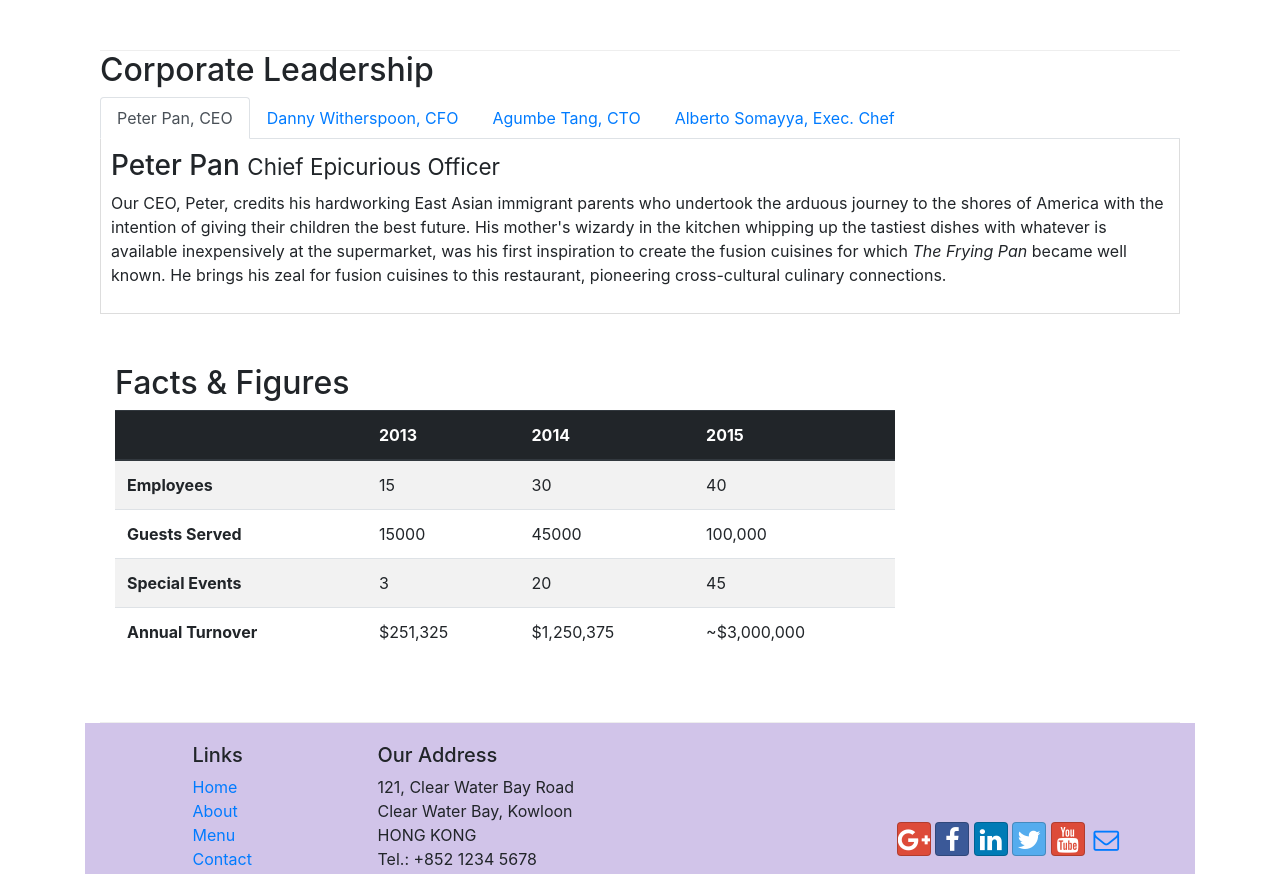
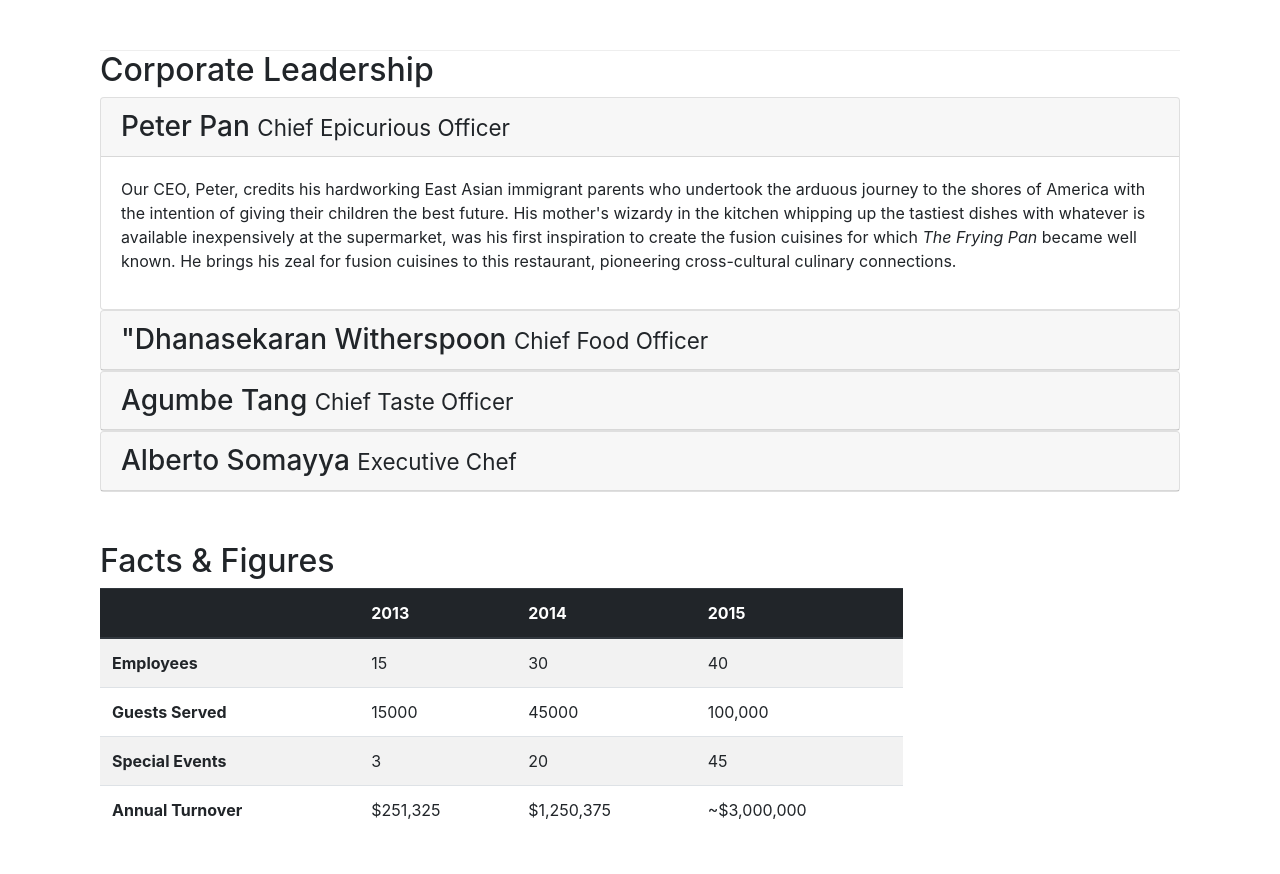
Before and after one commit to kd0007/bootstrap4, a website: page aboutus.html in a window 1280 px wide. Shown: the part 921-1795 px from the top of the page. Drawn offline with nearby package versions, Linux system fonts and the light colour scheme.

Commit message:
accordion

```diff
--- a/aboutus.html
+++ b/aboutus.html
@@ -121,53 +121,84 @@
                 <h2>Corporate Leadership</h2>
 
 
-                <ul class="nav nav-tabs">
-                    <li class="nav-item">
-                      <a class="nav-link active" href="#peter"
-                        role="tab" data-toggle="tab">Peter Pan, CEO</a>
-                    </li>
-                    <li class="nav-item">
-                      <a class="nav-link" href="#danny" role="tab"
-                        data-toggle="tab">Danny Witherspoon, CFO</a>
-                    </li>
-                    <li class="nav-item">
-                      <a class="nav-link" href="#agumbe"role="tab"
-                        data-toggle="tab">Agumbe Tang, CTO</a>
-                    </li>
-                    <li class="nav-item">
-                      <a class="nav-link" href="#alberto" role="tab"
-                        data-toggle="tab">Alberto Somayya, Exec. Chef</a>
-                    </li>
-                </ul>
 
-            <div class="tab-content">
-                <div role="tabpanel" class="tab-pane fade show active" id="peter">
-                <h3>Peter Pan <small>Chief Epicurious Officer</small></h3>
+
+            <div id="accordion">
+
+                <div class="card">
+                    <div class="card-header" role="tab" id="peterhead">
+                    <h3 class="mb-0">
+                        <a data-toggle="collapse" data-target="#peter">
+                        Peter Pan <small>Chief Epicurious Officer</small>
+                        </a>
+                    </h3>
+                    </div>
+                    <div class="collapse show" id="peter" data-parent="#accordion">
+                        <div class="card-body">
                             <div class="d-none d-sm-block ">
                                 <p>Our CEO, Peter, credits his hardworking East Asian immigrant parents who undertook the arduous journey to the shores of America with the intention of giving their children the best future. His mother's wizardy in the kitchen whipping up the tastiest dishes with whatever is available inexpensively at the supermarket, was his first inspiration to create the fusion cuisines for which <em>The Frying Pan</em> became well known. He brings his zeal for fusion cuisines to this restaurant, pioneering cross-cultural culinary connections.</p>
                                 </div>
                         </div>
+                    </div>
+                </div>
 
-                <div role="tabpanel" class="tab-pane fade" id="danny">
-                <h3>Dhanasekaran Witherspoon <small>Chief Food Officer</small></h3>
+                  <div class="card">
+                <div class="card-header" role="tab" id="dannyhead">
+                <h3 class="mb-0">
+                    <a class="collapsed" data-toggle="collapse" data-target="#danny">
+                        "Dhanasekaran Witherspoon <small>Chief Food Officer</small>
+
+                    </a>
+                </h3>
+                </div>
+                <div class="collapse" id="danny" data-parent="#accordion">
+                    <div class="card-body">
                 <div class="d-none d-sm-block">
                 <p>Our CFO, Danny, as he is affectionately referred to by his colleagues, comes from a long established family tradition in farming and produce. His experiences growing up on a farm in the Australian outback gave him great appreciation for varieties of food sources. As he puts it in his own words, <em>Everything that runs, wins, and everything that stays, pays!</em></p>
             </div>
             </div>
+                </div>
+                  </div>
 
-                <div role="tabpanel" class="tab-pane fade" id="agumbe">
-                <h3>Agumbe Tang <small>Chief Taste Officer</small></h3>
+
+                  <div class="card">
+                    <div class="card-header" role="tab" id="agumbehead">
+                    <h3 class="mb-0">
+                        <a class="collapsed" data-toggle="collapse" data-target="#agumbe">
+                        Agumbe Tang <small>Chief Taste Officer</small>
+                        </a>
+                    </h3>
+                </div>
+                <div class="collapse" id="agumbe" data-parent="#accordion">
+                    <div class="card-body">
                         <div class="d-none d-sm-block">
                             <p>Blessed with the most discerning gustatory sense, Agumbe, our CTO, personally ensures that every dish that we serve meets his exacting tastes. Our chefs dread the tongue lashing that ensues if their dish does not meet his exacting standards. He lives by his motto, <em>You click only if you survive my lick.</em></p>
                             </div>
+
+
                     </div>
-
-                <div role="tabpanel" class="tab-pane fade" id="alberto">
-                <h3>Alberto Somayya <small>Executive Chef</small></h3>
+                </div>
+            </div>
+            <div class="card">
+                    <div class="card-header" role="tab" id="albertohead">
+                    <h3 class="mb-0">
+                        <a class="collapsed" data-toggle="collapse" data-target="#alberto">
+                        Alberto Somayya <small>Executive Chef</small>
+                        </a>
+                    </h3>
+                </div>
+                <div class="collapse" id="alberto" data-parent="#accordion">
+                    <div class="card-body">
                         <div class="d-none d-sm-block">
                             <p>Award winning three-star Michelin chef with wide International experience having worked closely with whos-who in the culinary world, he specializes in creating mouthwatering Indo-Italian fusion experiences. He says, <em>Put together the cuisines from the two craziest cultures, and you get a winning hit! Amma Mia!</em></p>
                             </div>
                     </div>
+                </div>
+            </div>
+
+
+            </div>
+
             </div>
        </div>
        </div>
```
Lines whose indentation alone changed are shown as unchanged.
